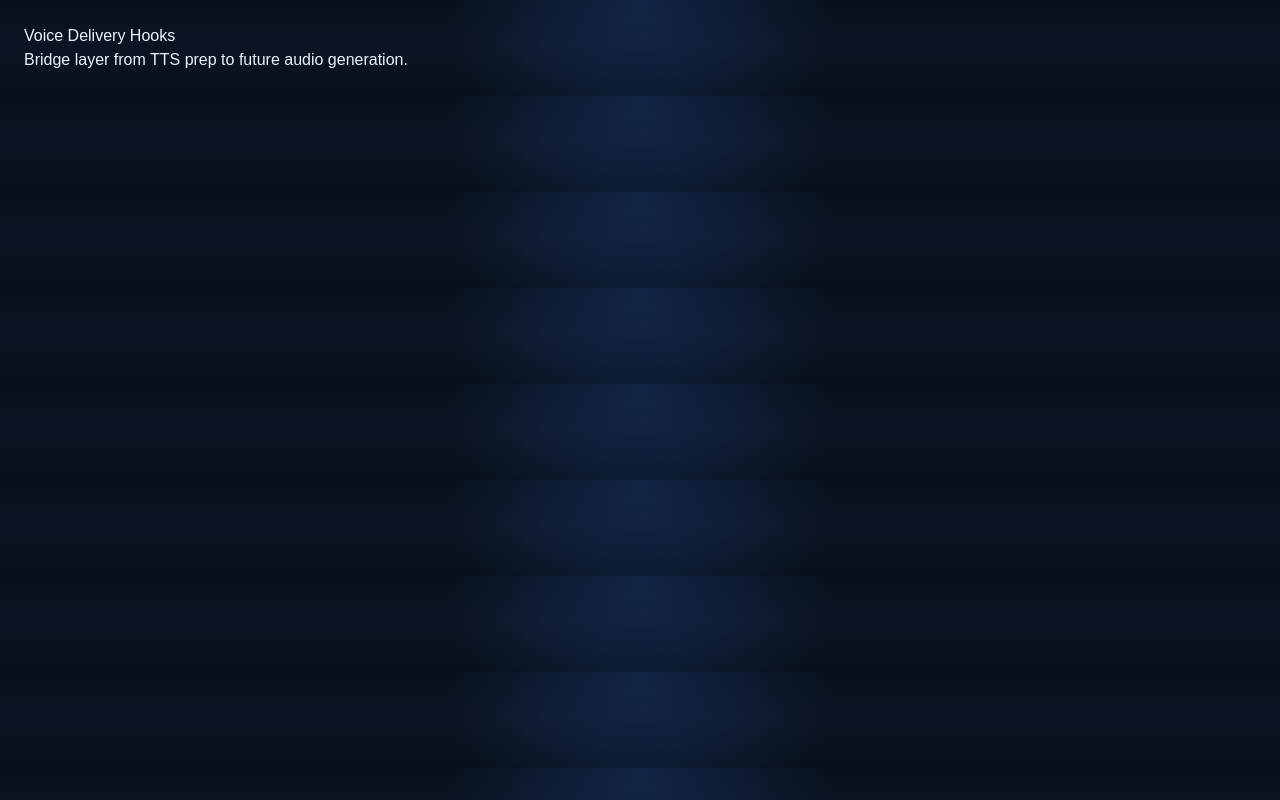
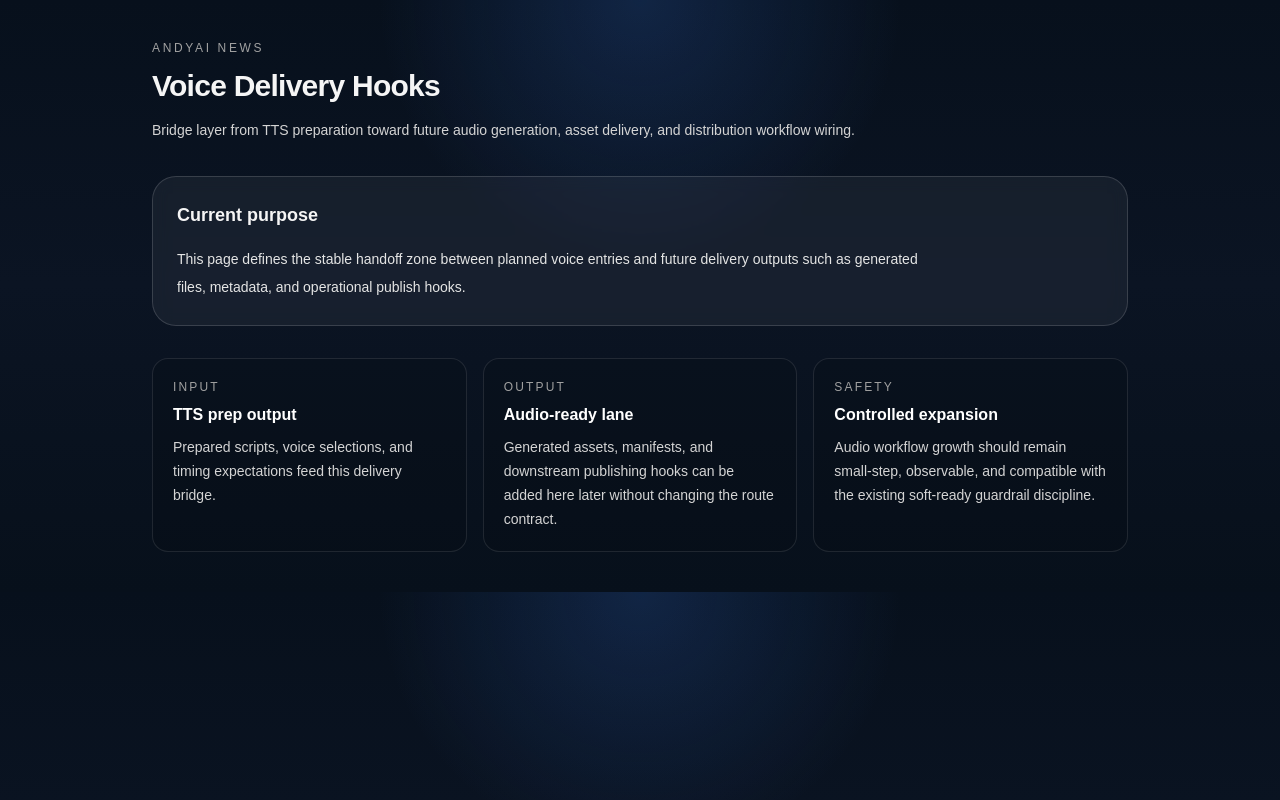
Before and after one commit to kolundzic/andyai-news, a Next.js app: page /admin/voice/delivery in a window 1280 px wide. Built offline with nearby package versions, Linux system fonts and the light colour scheme.

Commit message:
feat: polish newsletter and voice delivery admin pages

```diff
--- a/app/admin/newsletter/delivery/page.tsx
+++ b/app/admin/newsletter/delivery/page.tsx
@@ -1,8 +1,75 @@
 export default function AdminNewsletterDeliveryPage() {
   return (
-    <main style={{ padding: 24 }}>
-      <h1>Newsletter Delivery Integration</h1>
-      <p>Delivery-grade newsletter payload admin surface.</p>
+    <main className="mx-auto max-w-5xl px-6 py-10">
+      <div className="space-y-8">
+        <div className="space-y-3">
+          <p className="text-xs font-medium uppercase tracking-[0.22em] text-neutral-400">
+            AndyAI News
+          </p>
+
+          <h1 className="text-3xl font-semibold tracking-tight text-neutral-100">
+            Newsletter Delivery Integration
+          </h1>
+
+          <p className="max-w-3xl text-sm leading-7 text-neutral-300">
+            Delivery-grade admin surface for newsletter handoff, transport readiness,
+            and future outbound workflow expansion.
+          </p>
+        </div>
+
+        <section className="rounded-3xl border border-white/15 bg-white/5 p-6 backdrop-blur-sm">
+          <h2 className="text-lg font-semibold text-neutral-100">
+            Current purpose
+          </h2>
+
+          <p className="mt-4 max-w-3xl text-sm leading-7 text-neutral-200">
+            This page is the bridge between composed newsletter payloads and the future
+            delivery layer. It should remain stable, readable, and easy to extend with
+            transport details, provider state, and delivery checkpoints.
+          </p>
+        </section>
+
+        <section className="grid gap-4 sm:grid-cols-3">
+          <div className="rounded-2xl border border-white/10 bg-black/10 p-5">
+            <p className="text-xs uppercase tracking-[0.18em] text-neutral-400">
+              Payload
+            </p>
+            <h3 className="mt-2 text-base font-semibold text-white">
+              Newsletter handoff
+            </h3>
+            <p className="mt-2 text-sm leading-6 text-neutral-300">
+              Prepared newsletter data can be routed into a delivery-grade lane without
+              changing the admin route shape.
+            </p>
+          </div>
+
+          <div className="rounded-2xl border border-white/10 bg-black/10 p-5">
+            <p className="text-xs uppercase tracking-[0.18em] text-neutral-400">
+              Delivery
+            </p>
+            <h3 className="mt-2 text-base font-semibold text-white">
+              Provider-ready shell
+            </h3>
+            <p className="mt-2 text-sm leading-6 text-neutral-300">
+              Future provider adapters, send state, and retries can be layered here in
+              small controlled increments.
+            </p>
+          </div>
+
+          <div className="rounded-2xl border border-white/10 bg-black/10 p-5">
+            <p className="text-xs uppercase tracking-[0.18em] text-neutral-400">
+              Discipline
+            </p>
+            <h3 className="mt-2 text-base font-semibold text-white">
+              Stable release path
+            </h3>
+            <p className="mt-2 text-sm leading-6 text-neutral-300">
+              Delivery behavior should stay observable and operationally predictable as
+              the system grows.
+            </p>
+          </div>
+        </section>
+      </div>
     </main>
   );
 }
--- a/app/admin/voice/delivery/page.tsx
+++ b/app/admin/voice/delivery/page.tsx
@@ -1,8 +1,75 @@
 export default function AdminVoiceDeliveryPage() {
   return (
-    <main style={{ padding: 24 }}>
-      <h1>Voice Delivery Hooks</h1>
-      <p>Bridge layer from TTS prep to future audio generation.</p>
+    <main className="mx-auto max-w-5xl px-6 py-10">
+      <div className="space-y-8">
+        <div className="space-y-3">
+          <p className="text-xs font-medium uppercase tracking-[0.22em] text-neutral-400">
+            AndyAI News
+          </p>
+
+          <h1 className="text-3xl font-semibold tracking-tight text-neutral-100">
+            Voice Delivery Hooks
+          </h1>
+
+          <p className="max-w-3xl text-sm leading-7 text-neutral-300">
+            Bridge layer from TTS preparation toward future audio generation, asset
+            delivery, and distribution workflow wiring.
+          </p>
+        </div>
+
+        <section className="rounded-3xl border border-white/15 bg-white/5 p-6 backdrop-blur-sm">
+          <h2 className="text-lg font-semibold text-neutral-100">
+            Current purpose
+          </h2>
+
+          <p className="mt-4 max-w-3xl text-sm leading-7 text-neutral-200">
+            This page defines the stable handoff zone between planned voice entries and
+            future delivery outputs such as generated files, metadata, and operational
+            publish hooks.
+          </p>
+        </section>
+
+        <section className="grid gap-4 sm:grid-cols-3">
+          <div className="rounded-2xl border border-white/10 bg-black/10 p-5">
+            <p className="text-xs uppercase tracking-[0.18em] text-neutral-400">
+              Input
+            </p>
+            <h3 className="mt-2 text-base font-semibold text-white">
+              TTS prep output
+            </h3>
+            <p className="mt-2 text-sm leading-6 text-neutral-300">
+              Prepared scripts, voice selections, and timing expectations feed this
+              delivery bridge.
+            </p>
+          </div>
+
+          <div className="rounded-2xl border border-white/10 bg-black/10 p-5">
+            <p className="text-xs uppercase tracking-[0.18em] text-neutral-400">
+              Output
+            </p>
+            <h3 className="mt-2 text-base font-semibold text-white">
+              Audio-ready lane
+            </h3>
+            <p className="mt-2 text-sm leading-6 text-neutral-300">
+              Generated assets, manifests, and downstream publishing hooks can be added
+              here later without changing the route contract.
+            </p>
+          </div>
+
+          <div className="rounded-2xl border border-white/10 bg-black/10 p-5">
+            <p className="text-xs uppercase tracking-[0.18em] text-neutral-400">
+              Safety
+            </p>
+            <h3 className="mt-2 text-base font-semibold text-white">
+              Controlled expansion
+            </h3>
+            <p className="mt-2 text-sm leading-6 text-neutral-300">
+              Audio workflow growth should remain small-step, observable, and compatible
+              with the existing soft-ready guardrail discipline.
+            </p>
+          </div>
+        </section>
+      </div>
     </main>
   );
 }
```
